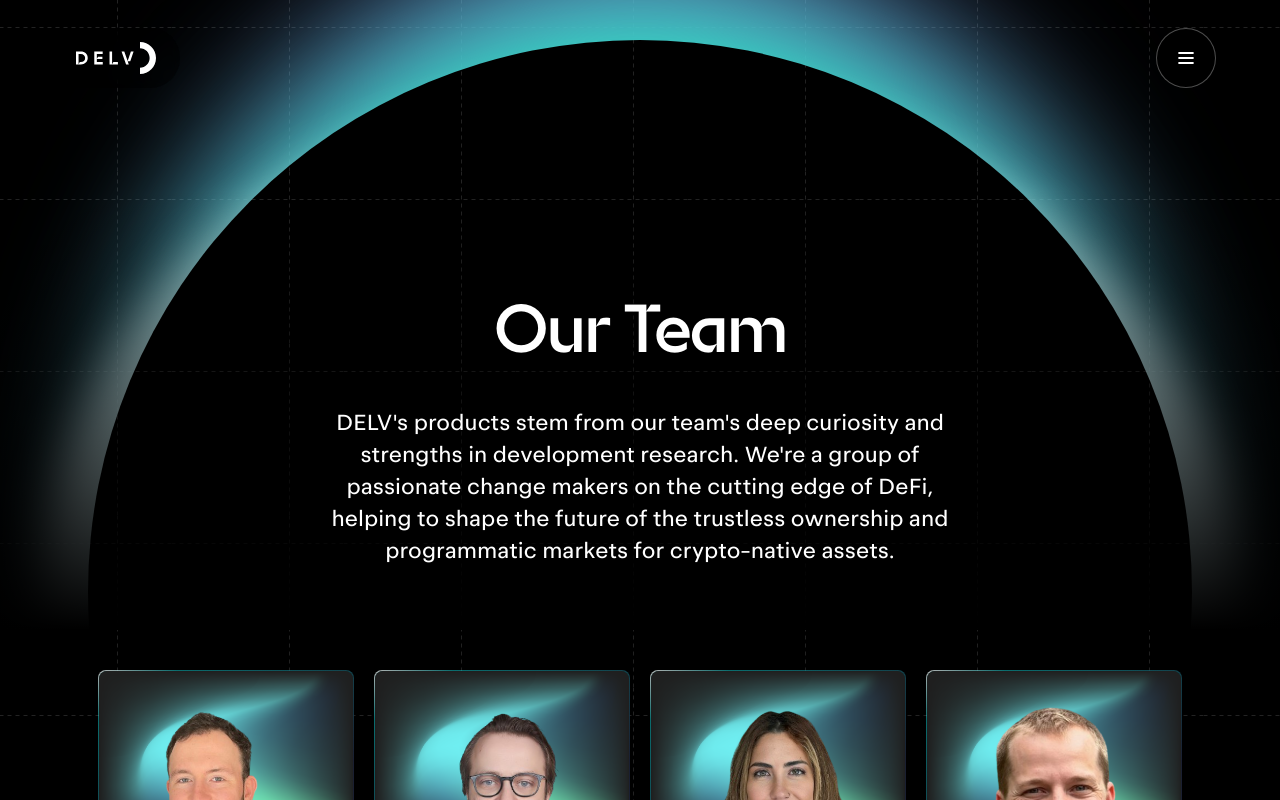
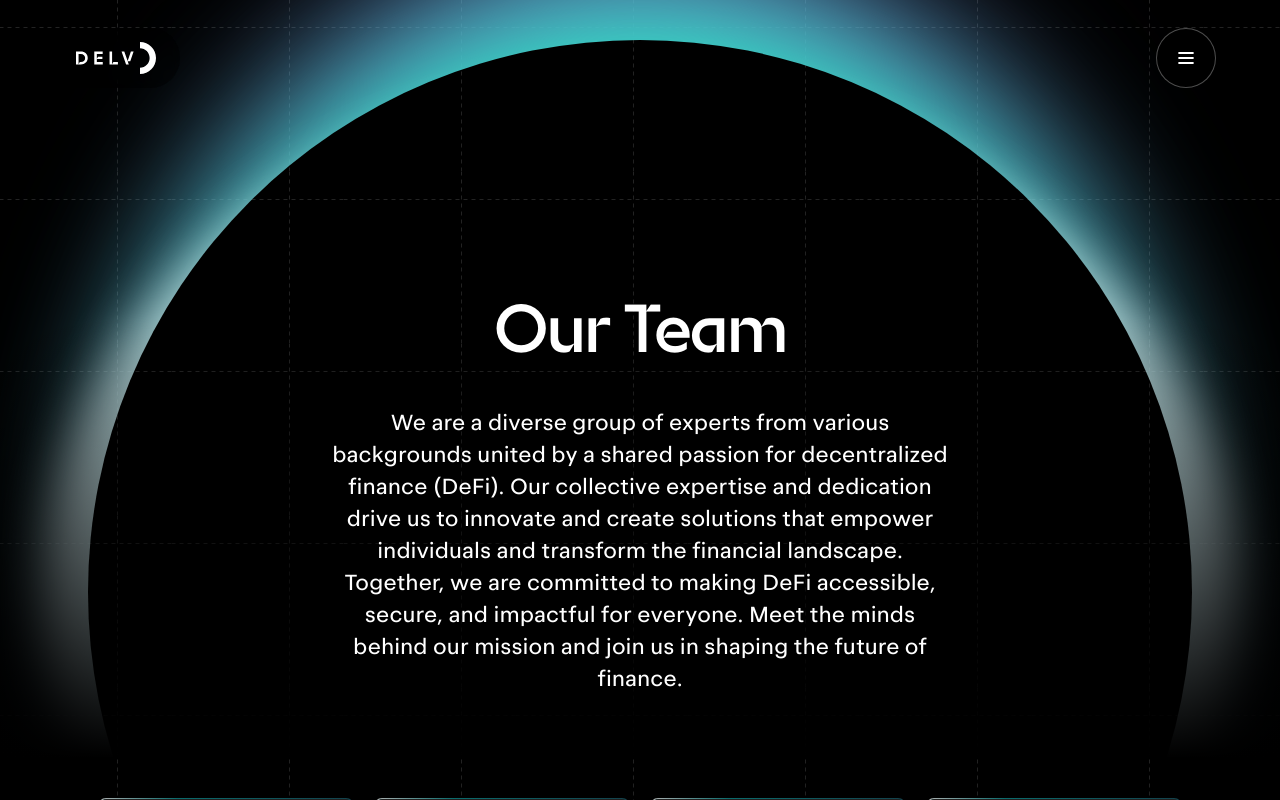
Before and after one commit to delvtech/delv-website, a React (Vite) app: page /team in a window 1280 px wide. Shown: the top 800 px of the page. Built offline with nearby package versions, Linux system fonts and the light colour scheme.

Commit message:
Update intro

```diff
--- a/src/pages/Team.tsx
+++ b/src/pages/Team.tsx
@@ -22,11 +22,13 @@ export function Team() {
             Our Team
           </h1>
           <p className="font-blanka text-2xl leading-8">
-            DELV's products stem from our team's deep curiosity and strengths in
-            development research. We're a group of passionate change makers on
-            the cutting edge of DeFi, helping to shape the future of the
-            trustless ownership and programmatic markets for crypto-native
-            assets.
+            We are a diverse group of experts from various backgrounds united by
+            a shared passion for decentralized finance (DeFi). Our collective
+            expertise and dedication drive us to innovate and create solutions
+            that empower individuals and transform the financial landscape.
+            Together, we are committed to making DeFi accessible, secure, and
+            impactful for everyone. Meet the minds behind our mission and join
+            us in shaping the future of finance.
           </p>
         </div>
       </div>
```
